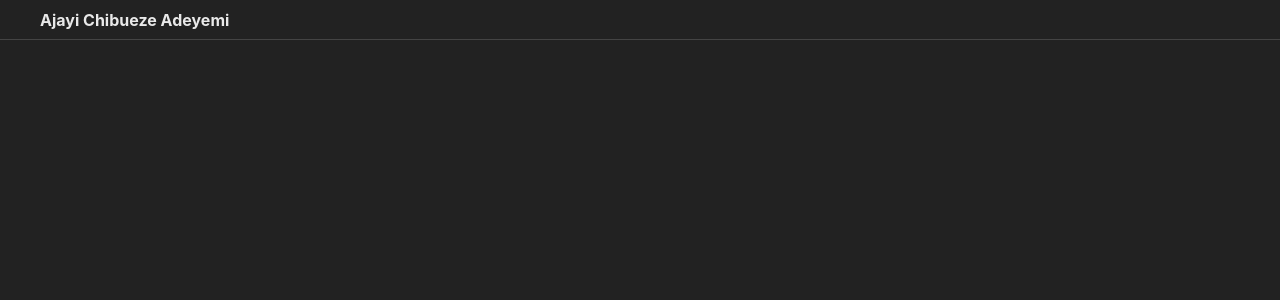
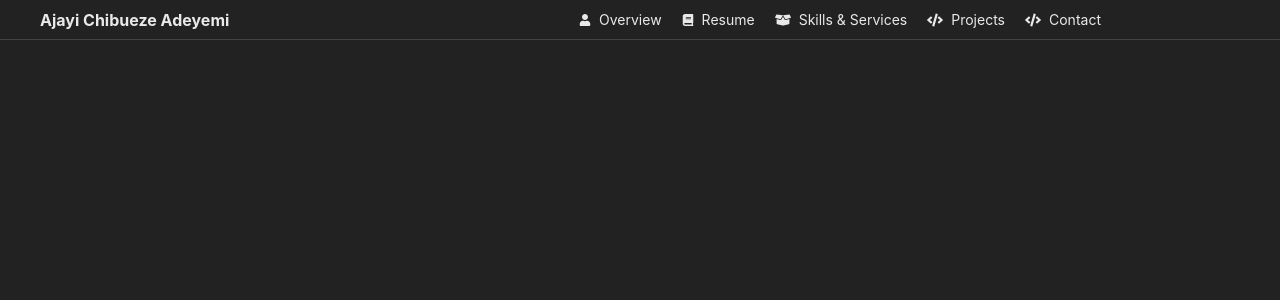
Before and after one commit to Chibueze-Adeyemi-Ajayi/REACT_portfolio, a React (Create React App) app: page / in a window 1280 px wide. Shown: the top 300 px of the page. Built offline with nearby package versions, Linux system fonts and the light colour scheme.

Commit message:
My portfolio

```diff
--- a/src/components/nav.js
+++ b/src/components/nav.js
@@ -3,8 +3,37 @@ const Nav = () => {
         <nav className="w-full h-[40px] grid grid-cols-3 border-b border-[#444] px-10">
             <font className="text-white/90 font-bold my-auto">Ajayi Chibueze Adeyemi</font>
             <div className="w-full col-span-2 flex">
-                <div className="w-fit h-fit mx-auto my-auto flex space-x-3">
-
+                <div className="w-fit h-fit mx-auto my-auto flex space-x-5">
+                    <span className="w-fit cursor-pointer h-fit my-auto flex space-x-2">
+                        <svg className="w-3 h-3 my-auto" xmlns="http://www.w3.org/2000/svg" viewBox="0 0 448 512">
+                            <path className="fill-white/90" d="M224 256c70.7 0 128-57.3 128-128S294.7 0 224 0 96 57.3 96 128s57.3 128 128 128zm89.6 32h-16.7c-22.2 10.2-46.9 16-72.9 16s-50.6-5.8-72.9-16h-16.7C60.2 288 0 348.2 0 422.4V464c0 26.5 21.5 48 48 48h352c26.5 0 48-21.5 48-48v-41.6c0-74.2-60.2-134.4-134.4-134.4z"/>
+                        </svg>
+                        <font className="text-white/90 text-sm">Overview</font>
+                    </span>
+                    <span className="w-fit cursor-pointer h-fit my-auto flex space-x-2">
+                        <svg className="w-3 h-3 my-auto" xmlns="http://www.w3.org/2000/svg" viewBox="0 0 448 512">
+                            <path className="fill-white/90" d="M448 360V24c0-13.3-10.7-24-24-24H96C43 0 0 43 0 96v320c0 53 43 96 96 96h328c13.3 0 24-10.7 24-24v-16c0-7.5-3.5-14.3-8.9-18.7-4.2-15.4-4.2-59.3 0-74.7 5.4-4.3 8.9-11.1 8.9-18.6zM128 134c0-3.3 2.7-6 6-6h212c3.3 0 6 2.7 6 6v20c0 3.3-2.7 6-6 6H134c-3.3 0-6-2.7-6-6v-20zm0 64c0-3.3 2.7-6 6-6h212c3.3 0 6 2.7 6 6v20c0 3.3-2.7 6-6 6H134c-3.3 0-6-2.7-6-6v-20zm253.4 250H96c-17.7 0-32-14.3-32-32 0-17.6 14.4-32 32-32h285.4c-1.9 17.1-1.9 46.9 0 64z"/>
+                        </svg>
+                        <font className="text-white/90 text-sm">Resume</font>
+                    </span>
+                    <span className="w-fit cursor-pointer h-fit my-auto flex space-x-2">
+                        <svg className="w-4 h-4 my-auto" xmlns="http://www.w3.org/2000/svg" viewBox="0 0 640 512">
+                            <path className="fill-white/90" d="M425.7 256c-16.9 0-32.8-9-41.4-23.4L320 126l-64.2 106.6c-8.7 14.5-24.6 23.5-41.5 23.5-4.5 0-9-.6-13.3-1.9L64 215v178c0 14.7 10 27.5 24.2 31l216.2 54.1c10.2 2.5 20.9 2.5 31 0L551.8 424c14.2-3.6 24.2-16.4 24.2-31V215l-137 39.1c-4.3 1.3-8.8 1.9-13.3 1.9zm212.6-112.2L586.8 41c-3.1-6.2-9.8-9.8-16.7-8.9L320 64l91.7 152.1c3.8 6.3 11.4 9.3 18.5 7.3l197.9-56.5c9.9-2.9 14.7-13.9 10.2-23.1zM53.2 41L1.7 143.8c-4.6 9.2.3 20.2 10.1 23l197.9 56.5c7.1 2 14.7-1 18.5-7.3L320 64 69.8 32.1c-6.9-.8-13.5 2.7-16.6 8.9z"/>
+                        </svg>
+                        <font className="text-white/90 text-sm">Skills & Services</font>
+                    </span>
+                    <span className="w-fit cursor-pointer h-fit my-auto flex space-x-2">
+                        <svg className="w-4 h-4 my-auto" xmlns="http://www.w3.org/2000/svg" viewBox="0 0 640 512">
+                            <path className="fill-white/90" d="M278.9 511.5l-61-17.7c-6.4-1.8-10-8.5-8.2-14.9L346.2 8.7c1.8-6.4 8.5-10 14.9-8.2l61 17.7c6.4 1.8 10 8.5 8.2 14.9L293.8 503.3c-1.9 6.4-8.5 10.1-14.9 8.2zm-114-112.2l43.5-46.4c4.6-4.9 4.3-12.7-.8-17.2L117 256l90.6-79.7c5.1-4.5 5.5-12.3.8-17.2l-43.5-46.4c-4.5-4.8-12.1-5.1-17-.5L3.8 247.2c-5.1 4.7-5.1 12.8 0 17.5l144.1 135.1c4.9 4.6 12.5 4.4 17-.5zm327.2.6l144.1-135.1c5.1-4.7 5.1-12.8 0-17.5L492.1 112.1c-4.8-4.5-12.4-4.3-17 .5L431.6 159c-4.6 4.9-4.3 12.7.8 17.2L523 256l-90.6 79.7c-5.1 4.5-5.5 12.3-.8 17.2l43.5 46.4c4.5 4.9 12.1 5.1 17 .6z"/>
+                        </svg>
+                        <font className="text-white/90 text-sm">Projects</font>
+                    </span>
+                    <span className="w-fit cursor-pointer h-fit my-auto flex space-x-2">
+                        <svg className="w-4 h-4 my-auto" xmlns="http://www.w3.org/2000/svg" viewBox="0 0 640 512">
+                            <path className="fill-white/90" d="M278.9 511.5l-61-17.7c-6.4-1.8-10-8.5-8.2-14.9L346.2 8.7c1.8-6.4 8.5-10 14.9-8.2l61 17.7c6.4 1.8 10 8.5 8.2 14.9L293.8 503.3c-1.9 6.4-8.5 10.1-14.9 8.2zm-114-112.2l43.5-46.4c4.6-4.9 4.3-12.7-.8-17.2L117 256l90.6-79.7c5.1-4.5 5.5-12.3.8-17.2l-43.5-46.4c-4.5-4.8-12.1-5.1-17-.5L3.8 247.2c-5.1 4.7-5.1 12.8 0 17.5l144.1 135.1c4.9 4.6 12.5 4.4 17-.5zm327.2.6l144.1-135.1c5.1-4.7 5.1-12.8 0-17.5L492.1 112.1c-4.8-4.5-12.4-4.3-17 .5L431.6 159c-4.6 4.9-4.3 12.7.8 17.2L523 256l-90.6 79.7c-5.1 4.5-5.5 12.3-.8 17.2l43.5 46.4c4.5 4.9 12.1 5.1 17 .6z"/>
+                        </svg>
+                        <font className="text-white/90 text-sm">Contact</font>
+                    </span>
                 </div>
             </div>
         </nav>
```
